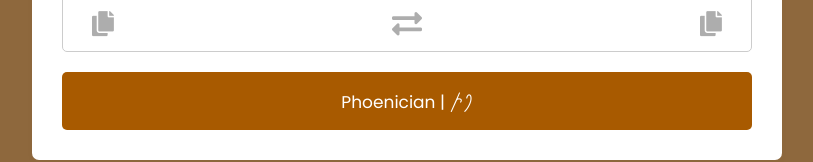
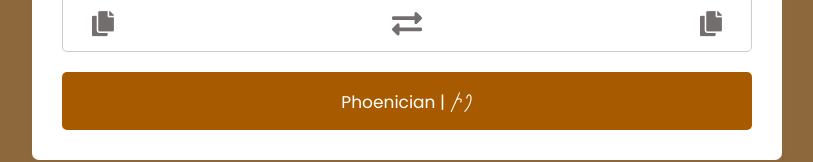
Before and after one commit to Vyshantha/phoeniciantransliterate, a plain HTML site: page index.html in a window 1280 px wide. Shown: the part 497-659 px from the top of the page, without its empty margins (233-1046 px from the left). Drawn offline with Linux system fonts and the light colour scheme.

Commit message:
Transliterator Stylesheet

```diff
--- a/style.css
+++ b/style.css
@@ -61,7 +61,7 @@ body{
 }
 .controls .row .icons i{
   width: 50px;
-  color: #adadad;
+  color: #736e6e;
   font-size: 25px;
   cursor: pointer;
   transition: transform 0.2s ease;
@@ -103,7 +103,7 @@ body{
   border-right: 2px solid #ffffff;
 }
 .controls .exchange{
-  color: #adadad;
+  color: #736e6e;
   cursor: pointer;
   font-size: 30px;
   transition: transform 0.2s ease;
```
